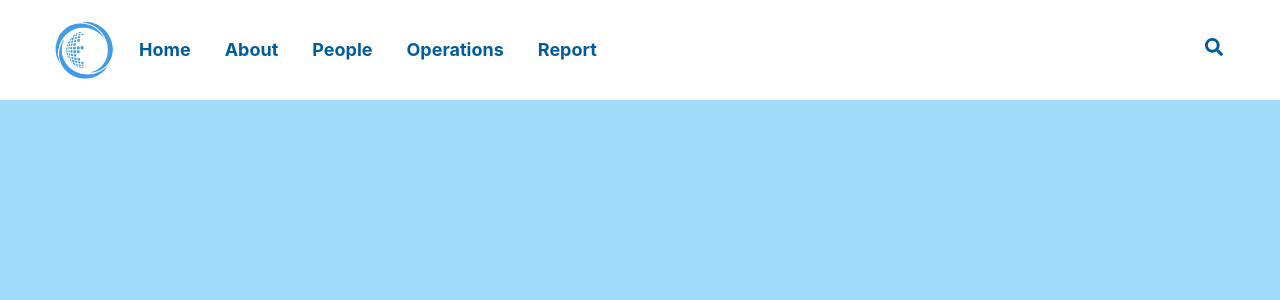
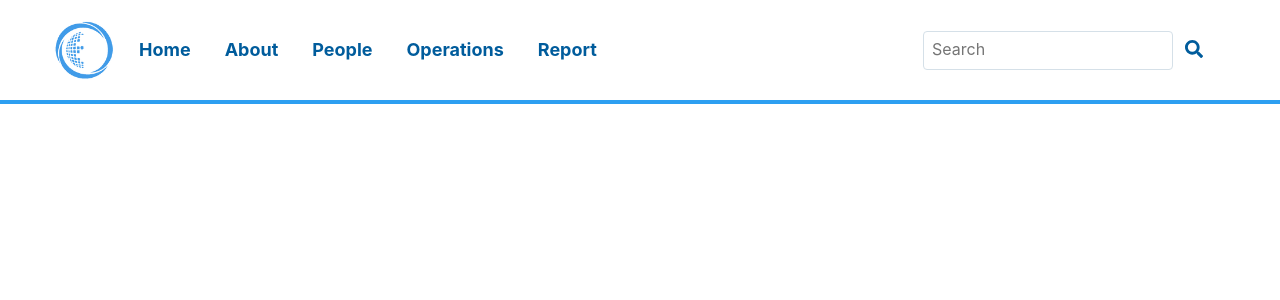
Before and after one commit to Yashwanthnaini/mynav, a React (Create React App) app: page / in a window 1280 px wide. Shown: the top 300 px of the page. Built offline with nearby package versions, Linux system fonts and the light colour scheme.

Commit message:
add search bar in desktop mode ,changed sidemenu shadow color,changed page color to white

```diff
--- a/src/App.css
+++ b/src/App.css
@@ -9,7 +9,7 @@
 }
 
 body {
-    background-color: #A2DBFA;
+    background-color: #ffffff;
 }
 
 .button {
@@ -88,7 +88,18 @@ form {
 
 .icon {
     color: #005c9c;
+    height: 30px;
+    width: 18px;
+}
+.icon-small{
+    color: #005c9c;
+}
 
+
+.line{
+    background-color: #2d9ff1;
+    height: 4px;
+    width: 100%;
 }
 
 .menu-item {
@@ -145,6 +156,8 @@ form {
 
 }
 
+
+
 .nav-menu ul {
     align-items: center;
     display: flex;
@@ -154,14 +167,20 @@ form {
     padding: 0;
 
 }
+.nav-search-bar{
 
-.search-icon {
-    color: #005c9c;
+    margin-top: 9px;
+    margin-bottom: 9px;
+}
+.nav-search-box{
 
+    display: flex;
+    padding: 0em 0em 0.5em;
 }
 
+
 .search-widget {
-    padding: 0.5em 1em 0;
+    padding: 0.5em 1em 0.5em;
     position: relative;
 
 }
@@ -172,18 +191,21 @@ form {
     background-color: white;
     font: inherit;
     line-height: 1.2;
-    margin: 0.5em 0 0;
+
     outline: none;
 
-    padding: 0.5em;
+    padding: 0.5em 0;
 
     width: calc(90% - 22px - 0.5em);
 
 }
+.search-widget .nav-search-bar{
+    padding: 0 0 0 0.5em;
+}
 
 .side-menu {
     background: #eef2f5;
-
+    box-shadow: 2px 0 3px rgb(16 48 68);
     height: 100%;
     left: 0;
     max-width: 400px;
@@ -226,6 +248,10 @@ form {
         width: 66px;
         height: 60px;
     }
+    .nav-search-button{
+        padding-left: 13px;
+    padding-top: 20px;
+    }
     .side-menu a {
         font-size: 15px;
     }
@@ -246,3 +272,9 @@ form {
         left: 80%;
     }
 }
+
+@media (max-width:800px) {
+    .navigation-bar{
+       padding: 0;
+    }
+}
--- a/src/components/NavBar/NavBar.js
+++ b/src/components/NavBar/NavBar.js
@@ -9,7 +9,6 @@ import NavItem from "./NavItem";
 
 const NavBar = () => (
 
-
     <div className="nav-menu " style={{
             height: "100%"
         }}>
@@ -20,13 +19,18 @@ const NavBar = () => (
             <NavItem name="People" dir="/people"/>
             <NavItem name="Operations" dir="/operations"/>
             <NavItem name="Report" dir="/report"/>
-                <div className="spacer"/>
-
-                <div>
-                    <li>
-                        <a href="/"><FaSearch className="search-icon"/></a>
-                    </li>
-                </div>
+            <div className="spacer"></div>
+            <form action="/search" className="search-widget nav-search-box">
+                <input
+                    type="text"
+                    maxlength="100"
+                    size="20"
+                    placeholder="Search"
+                    className="search-bar nav-search-bar"/>
+                <button className="form-submit nav-search-button" type="submit">
+                    <FaSearch className="icon"/>
+                </button>
+           </form>
 
         </ul>
 
--- a/src/components/NavigationBar/NavigationBar.js
+++ b/src/components/NavigationBar/NavigationBar.js
@@ -43,6 +43,7 @@ function NavigationBar () {
                 <div className="backdrop" onClick={() => setSideMenuOpen(false)}></div>
 
             </nav>
+            <div className="line"></div>
         </header>
     );
 };
--- a/src/components/SideMenuBar/SideMenuBar.js
+++ b/src/components/SideMenuBar/SideMenuBar.js
@@ -14,12 +14,12 @@ const SideMenuBar = (props) => (
 
                 <input
                     type="text"
-                    maxlength="100"
-                    size="10"
+                    maxlength="50"
+                    size="1"
                     placeholder="Search"
                     className="search-bar"/>
-                <button className="form-submit">
-                    <FaSearch className="icon"/>
+                <button className="form-submit" type="submit" href="/search">
+                    <FaSearch className="icon-small"/>
                 </button>
             </form>
         </div>
```
Lines whose indentation alone changed are shown as unchanged.
